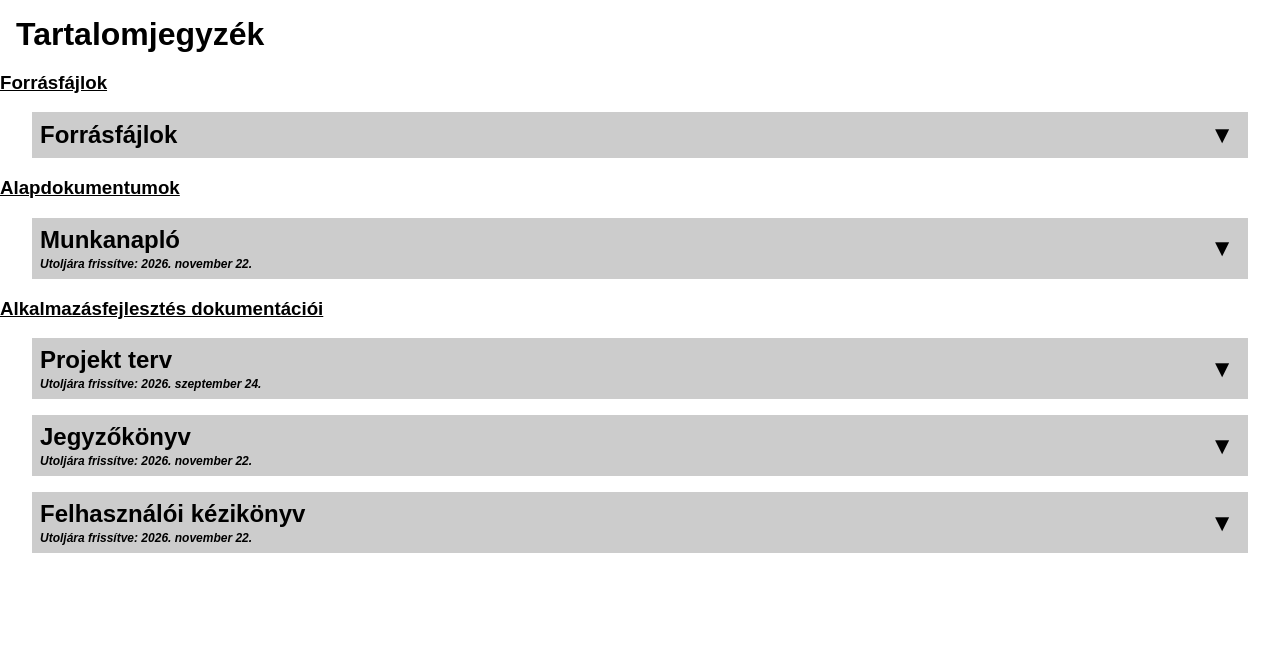
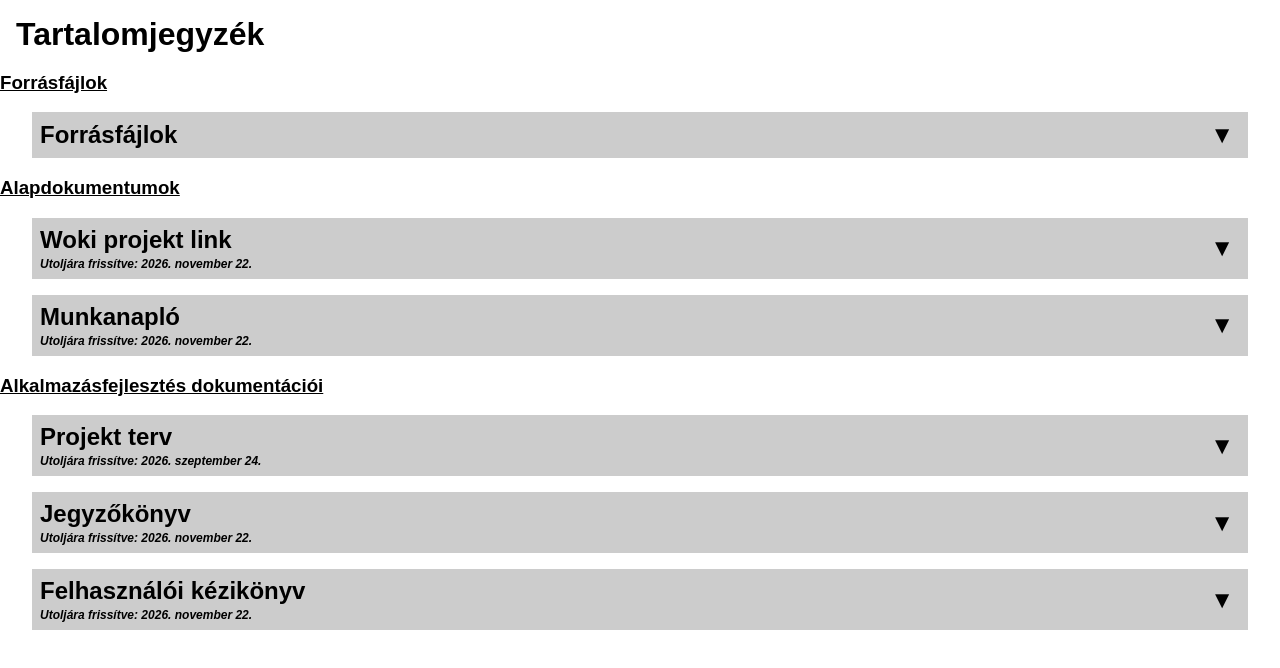
Before and after one commit to oroszkristof/ROBOTIKA-II-EYZWG9-FUEEB7, a plain HTML site: page robotikaII.html in a window 1280 px wide. Drawn offline with Linux system fonts and the light colour scheme.

Commit message:
Add files via upload

```diff
--- a/robotikaII.html
+++ b/robotikaII.html
@@ -185,6 +185,30 @@
 
     <h3><u>Alapdokumentumok</u></h3>
 
+        <div class="link">
+      <ul>
+        <li>
+          <div class="header-container">
+            <div>
+              <a href="https://wokwi.com/projects/476581479481330689"><b>Woki projekt link</b></a>
+              <span class="frissites">Utoljára frissítve: 2026. november 22. </span>
+            </div>
+            <button class="toggle-button" onclick="toggleContent('extraContentlink', this)"
+              aria-label="Alfejezetek megnyitása/bezárása">
+              &#9660;
+            </button>
+          </div>
+
+          <div id="extraContentlink" class="extra-content">
+            <p style="text-align: justify;">
+              Ez a link tartalmazza a Wkois programunk elérhetőségét.<br><br> <span style="color: red;"><i>A dokumentum a
+                  főcímre kattintva tekinthető meg!</i></span>
+            </p>
+          </div>
+        </li>
+      </ul>
+    </div>
+
     <div class="link">
       <ul>
         <li>
@@ -219,7 +243,7 @@
         <li>
           <div class="header-container">
             <div>
-              <a href="https://drive.google.com/file/d/1G8fDaCwbuE2nJtXaPX-sSypIH7DIdGRd/view?usp=sharing"><b>Projekt terv</b></a>
+              <a href="https://drive.google.com/file/d/1nCpSQFOt0e-xFzxHerQ_yvfWFX89ctnE/view?usp=sharing"><b>Projekt terv</b></a>
               <span class="frissites">Utoljára frissítve: 2026. szeptember 24.</span>
             </div>
             <button class="toggle-button" onclick="toggleContent('extraContentterv', this)"
```
